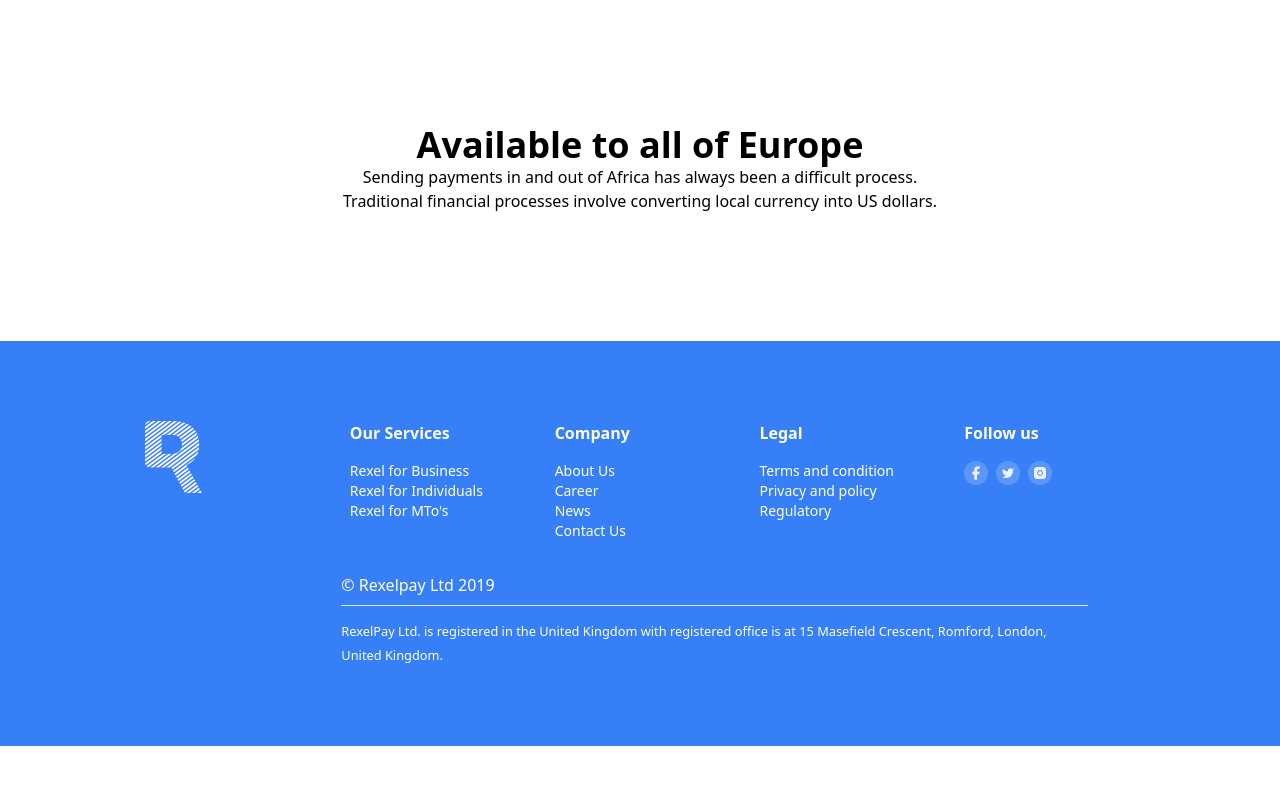
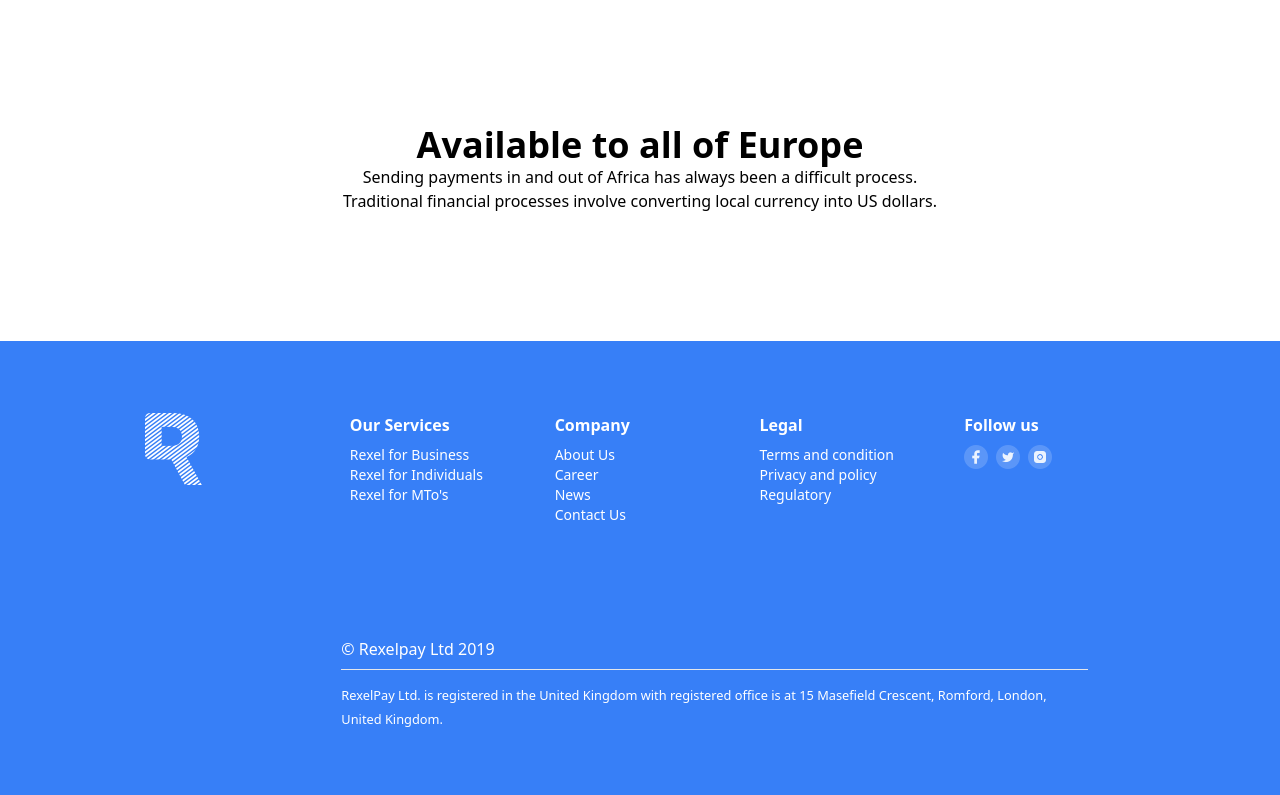
Before and after one commit to amycruz97/rexel-homepage, a plain HTML site: page index.html in a window 1280 px wide. Shown: the part 3311-4106 px from the top of the page. Before the commit the page ends 4057 px from the top, so only its background shows below. Drawn offline with nearby package versions, Linux system fonts and the light colour scheme.

Commit message:
footer padding fixed

```diff
--- a/index.html
+++ b/index.html
@@ -106,7 +106,7 @@
 
         <div class="flex  justify-evenly have-your-money-with-you md:p-10 ">
 
-            <div class="have-your-money-with-you-text my-auto lg:w-3/12 ">
+            <div class="have-your-money-with-you-text lg:my-auto lg:w-3/12 ">
                 <button class=" text-white lg:my-4 my-8 py-1 px-4  border  rounded-full " style="background-color: #1ac086; border: 1px solid #1ac086;">
                     COMING SOON
                 </button>
@@ -182,15 +182,15 @@
     <section class="footer-section text-white pb-10">
 
 
-        <div class="footer flex justify-around lg:w-4/5 lg:mx-auto pt-20 ">
+        <div class="footer flex justify-around lg:w-4/5 lg:mx-auto pt-10 ">
 
-            <div class="footer-logo lg:w-1/6 mb-16">
+            <div class="footer-logo lg:w-1/6 mb-16 mt-8">
 
                 <img src="./images/group.png " alt="group ">
             </div>
 
-            <div class="footer-service lg:w-1/6 h-48 ">
-                <h6 class="pb-4 font-semibold ">Our Services</h6>
+            <div class="footer-service lg:w-1/6 lg:h-48 mt-8 ">
+                <h6 class="pb-2 font-semibold ">Our Services</h6>
                 <ul class="text-sm ">
                     <li>Rexel for Business</li>
                     <li>Rexel for Individuals</li>
@@ -199,8 +199,8 @@
 
             </div>
 
-            <div class="footer-company lg:w-1/6 h-48">
-                <h6 class="pb-4 font-semibold "> Company</h6>
+            <div class="footer-company lg:w-1/6 lg:h-48 mt-8">
+                <h6 class="pb-2 font-semibold "> Company</h6>
                 <ul class="text-sm ">
                     <li>About Us</li>
                     <li>Career</li>
@@ -209,8 +209,8 @@
                 </ul>
             </div>
 
-            <div class=" footer-legal lg:w-1/6 h-48 ">
-                <h6 class="pb-4 font-semibold "> Legal</h6>
+            <div class=" footer-legal lg:w-1/6 lg:h-48 mt-8">
+                <h6 class="pb-2 font-semibold "> Legal</h6>
                 <ul class="text-sm ">
                     <li>Terms and condition</li>
                     <li>Privacy and policy</li>
@@ -220,8 +220,8 @@
 
             </div>
 
-            <div class=" footer-social-media lg:w-1/6 h-48 ">
-                <h6 class="pb-4 font-semibold ">Follow us</h6>
+            <div class=" footer-social-media lg:w-1/6 lg:h-48 mt-8">
+                <h6 class="pb-2 font-semibold ">Follow us</h6>
 
                 <div class="social-media-links flex ">
                     <a href="www.facebook.com ">
@@ -244,7 +244,7 @@
 
         </div>
 
-        <div class="copyright pb-10 w-7/12 mx-auto lg:mr-48 -mt-10 ">
+        <div class="copyright pb-10 w-7/12 mx-auto lg:mr-48 mt-8 ">
             <p class="pb-2 ">&copy Rexelpay Ltd 2019</p>
             <hr class="pt-3 ">
             <small class="pb-16 ">RexelPay Ltd. is registered in the United Kingdom with registered office is at 15 Masefield Crescent, Romford, London, United Kingdom.</small>
```
